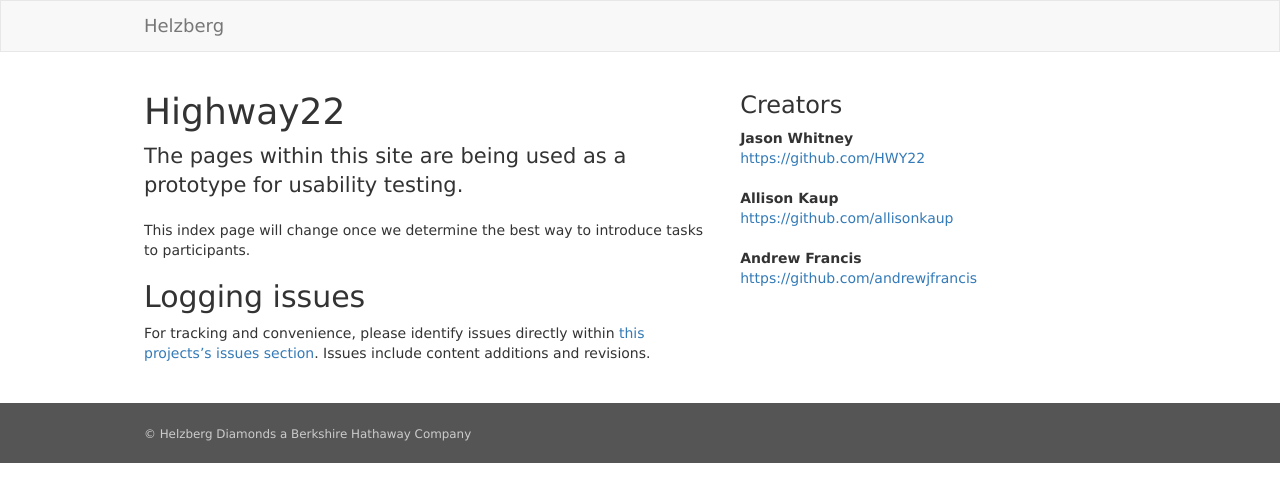
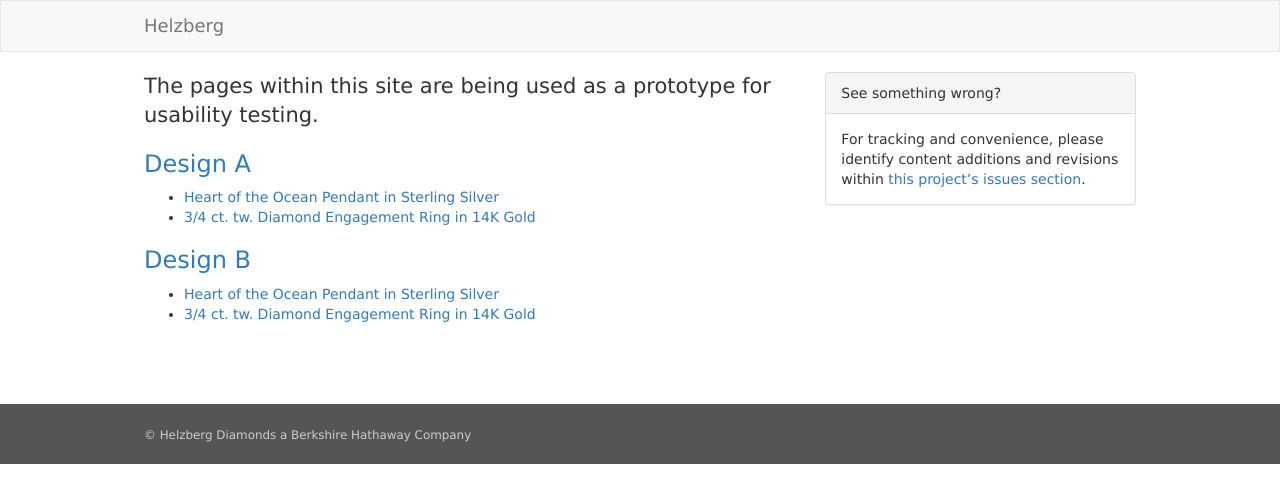
Before and after one commit to Highway22Creative/Helzberg, a Jekyll site: the page built from index.html, in a window 1280 px wide. Shown: the top 503 px of the page. Built offline with Jekyll 4.4.1, drawn with Linux system fonts in a browser that asks for light colours.

Commit message:
update root index.html

```diff
--- a/index.html
+++ b/index.html
@@ -1,28 +1,28 @@
 ---
 layout: default
-title: Fine Jewelry Store &middot; Trusted Diamond Jeweler &middot; Helzberg Diamonds
+title: Highway22
+org: highway
 ---
     <div class="row">
-      <div class="col-sm-7">
-        <h1>{{ site.title }}</h1>
+      <div class="col-sm-8 mb-40">
         <p class="lead">{{ site.description }}</p>
-        <p>This index page will change once we determine the best way to introduce tasks to participants.</p>
-        <h2>Logging issues</h2>
-        <p>For tracking and convenience, please identify issues directly within <a href="https://github.com/Highway22Creative/Helzberg/issues">this projects’s issues section</a>. Issues include content additions and revisions.</p>
+        <h3><a href="{{ site.baseurl }}/design-a/index.html">Design A</a></h3>
+        <ul>
+          <li><a href="{{ site.baseurl }}/design-a/heart-of-the-ocean-pendant.html">Heart of the Ocean Pendant in Sterling Silver</a></li>
+          <li><a href="{{ site.baseurl }}/design-a/three-quarter-caret-diamond-engagement-ring.html">3/4 ct. tw. Diamond Engagement Ring in 14K Gold</a></li>
+        </ul>
+        <h3><a href="{{ site.baseurl }}/design-b/index.html">Design B</a></h3>
+        <ul>
+          <li><a href="{{ site.baseurl }}/design-b/heart-of-the-ocean-pendant.html">Heart of the Ocean Pendant in Sterling Silver</a></li>
+          <li><a href="{{ site.baseurl }}/design-b/three-quarter-caret-diamond-engagement-ring.html">3/4 ct. tw. Diamond Engagement Ring in 14K Gold</a></li>
+        </ul>
       </div>
-      <div class="col-sm-5">
-        <h3>Creators</h3>
-        <address>
-          <strong>Jason Whitney</strong><br>
-          <a href="https://github.com/HWY22">https://github.com/HWY22</a>
-        </address>
-        <address>
-          <strong>Allison Kaup</strong><br>
-          <a href="https://github.com/allisonkaup">https://github.com/allisonkaup</a>
-        </address>
-        <address>
-          <strong>Andrew Francis</strong><br>
-          <a href="https://github.com/andrewjfrancis">https://github.com/andrewjfrancis</a>
-        </address>
+      <div class="col-sm-4">
+        <div class="panel panel-default">
+          <div class="panel-heading">See something wrong?</div>
+          <div class="panel-body">
+            For tracking and convenience, please identify content additions and revisions within <a href="https://github.com/Highway22Creative/Helzberg/issues">this project’s issues section</a>.
+          </div>
+        </div>
       </div>
     </div>
```
